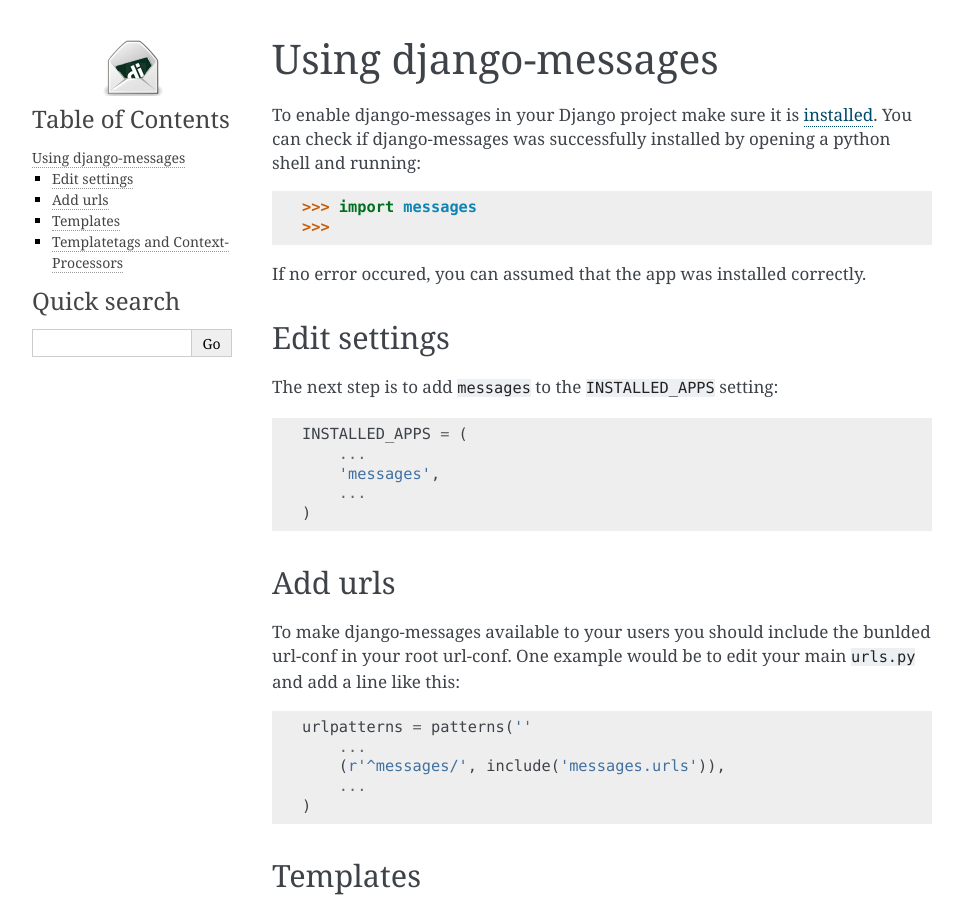
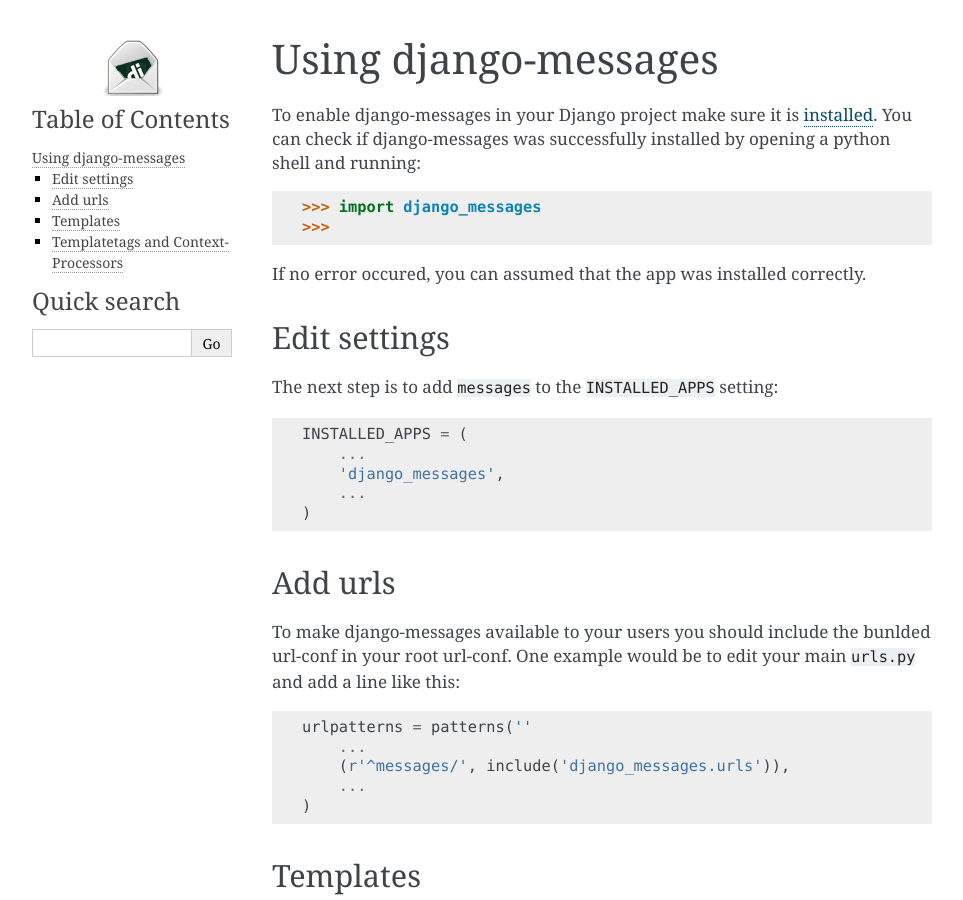
Before and after one commit to mirumee/django-messages, a Sphinx documentation site: the page built from docs/usage.txt, in a window 1280 px wide and 900 px high. Shown: the whole window, without its empty margins (148-1111 px from the left). Built offline with Sphinx 7.4.7, drawn with Linux system fonts in a browser that asks for light colours; some of the changed text lies outside the part shown.

Commit message:
Documenation fixes inside usage guide

```diff
--- a/docs/usage.txt
+++ b/docs/usage.txt
@@ -8,7 +8,7 @@ To enable django-messages in your Django project make sure it is
 :ref:`installed <ref-messages-install>`. You can check if django-messages was
 successfully installed by opening a python shell and running::
 
-    >>> import messages
+    >>> import django_messages
     >>>
 
 If no error occured, you can assumed that the app was installed correctly.
@@ -21,7 +21,7 @@ The next step is to add ``messages`` to the ``INSTALLED_APPS`` setting::
 
     INSTALLED_APPS = (
         ...
-        'messages',
+        'django_messages',
         ...
     )
 
@@ -35,7 +35,7 @@ your main ``urls.py`` and add a line like this::
 
     urlpatterns = patterns(''
         ...
-        (r'^messages/', include('messages.urls')),
+        (r'^messages/', include('django_messages.urls')),
         ...
     )
 
@@ -78,7 +78,7 @@ TEMPLATE_CONTEXT_PROCESSORS settings in your settings.py::
 
     TEMPLATE_CONTEXT_PROCESSORS = (
         ...
-        'messages.context_processors.inbox',
+        'django_messages.context_processors.inbox',
     )
 
 And now every Template Context will contain a variable named
```
